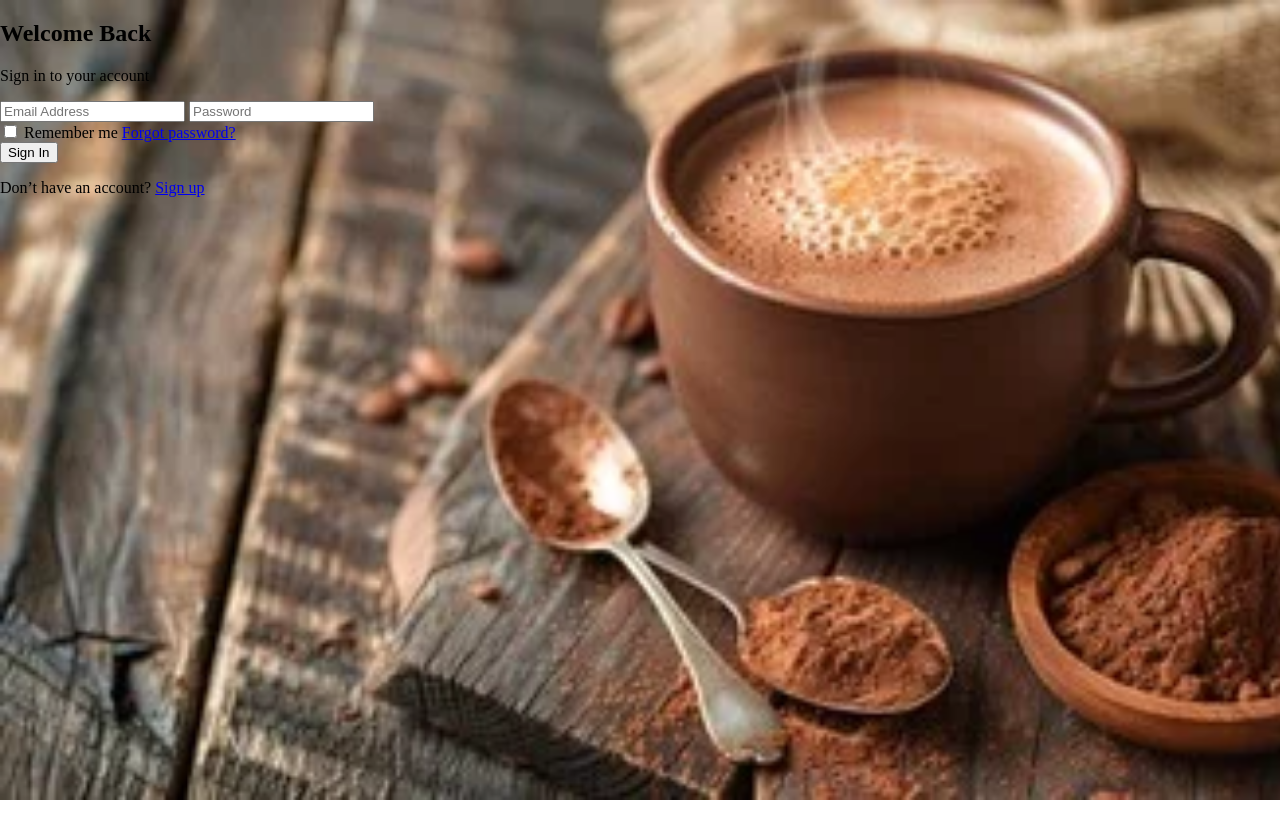
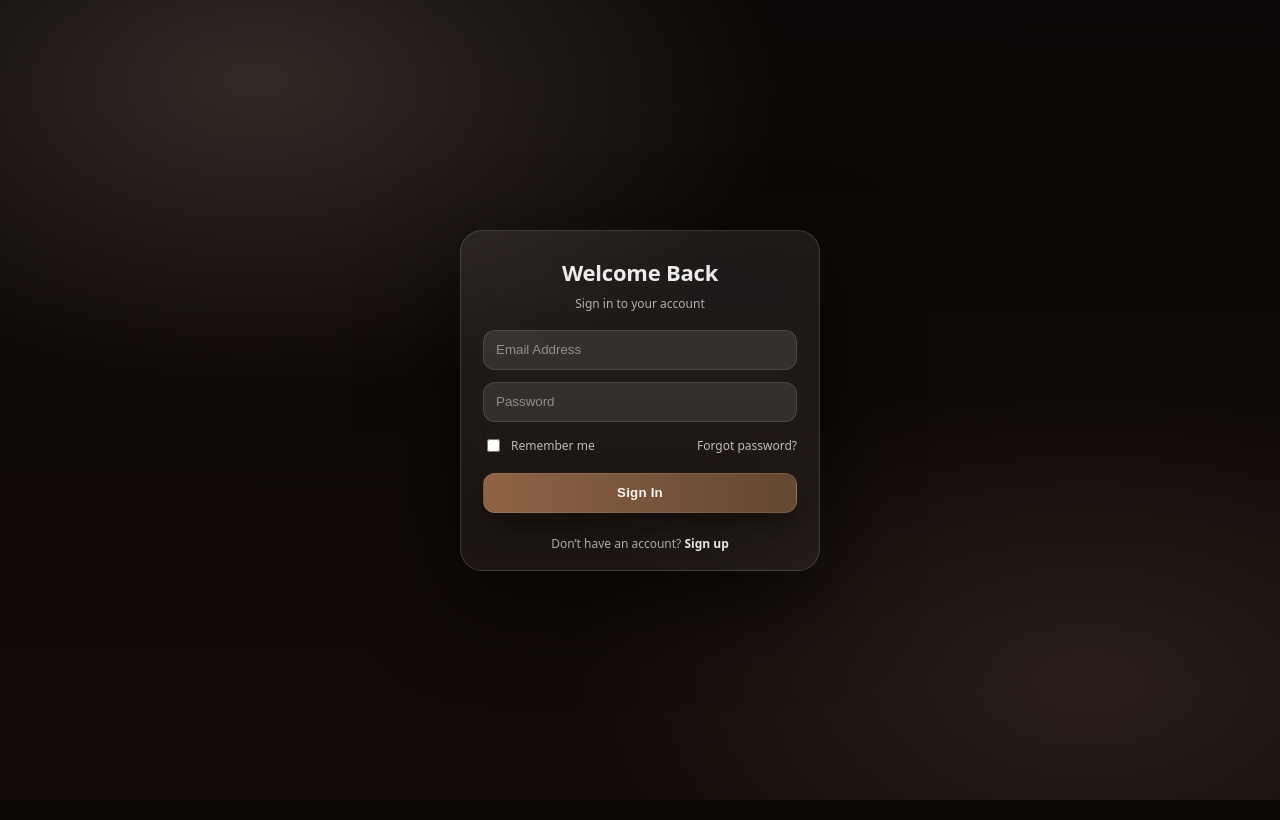
Before and after one commit to ChicknNWaffles/Capstone, a Flask app: template frontEnd/templates/login.html in a window 1280 px wide. Run offline with Flask 3, Linux system fonts and the light colour scheme; the template is opened without the code that fills it, so the values that code supplies are empty; parts of the project's set-up code (start-up, migrations or seed data) failed here and were passed over.

Commit message:
changed style

```diff
--- a/frontEnd/static/style.css
+++ b/frontEnd/static/style.css
@@ -1,28 +1,189 @@
-:root {
-    --bg_color_main-opaque: rgba(102, 73, 49, 1);
-    --bg_color_main-transparent: rgba(102, 73, 49, 0.5);
-    --bg_color_contrast-opaque: rgba(224, 199, 177, 1);
-    --bg_color_contrast-transparent: rgba(224, 199, 177, 0.5);
-    --bg_image_main: url("./hotcocoa.jpg");
-}
+:root{
+    /* HOT COCOA DARK THEME */
+    --bg0: #0b0706;              /* near-black */
+    --bg1: #130b08;              /* deep cocoa */
+    --card: rgba(255,255,255,0.08);
+    --card2: rgba(255,255,255,0.05);
+    --border: rgba(255,255,255,0.14);
 
-html{
+    --text: rgba(255,255,255,0.92);
+    --muted: rgba(255,255,255,0.66);
+
+    --input: rgba(255,255,255,0.10);
+    --inputBorder: rgba(255,255,255,0.12);
+
+    /* cocoa gradient button */
+    --btn1: rgba(150, 104, 72, 0.95);
+    --btn2: rgba(102, 73, 49, 0.98);
+
+    /* subtle warm glow (like steam) */
+    --glow1: rgba(224,199,177,0.18);
+    --glow2: rgba(255, 214, 170, 0.10);
+
+    --shadow: rgba(0,0,0,0.60);
+  }
+
+  *{ box-sizing:border-box; }
+
+  html, body{
     height:100%;
-    width:100%;
-}
+    margin:0;
+    font-family: system-ui, -apple-system, Segoe UI, sans-serif;
+  }
 
-body {
-    height: 100%;
+  .page{
+    color: var(--text);
+    background:
+      radial-gradient(900px 520px at 20% 10%, var(--glow1), transparent 60%),
+      radial-gradient(900px 520px at 85% 85%, var(--glow2), transparent 58%),
+      linear-gradient(180deg, var(--bg0), var(--bg1));
+  }
+
+  .wrap{
+    min-height:100vh;
+    display:grid;
+    place-items:center;
+    padding: 26px;
+  }
+
+  .card{
+    width: min(360px, 92vw);
+    border-radius: 22px;
+    padding: 26px 22px 18px;
+
+    background: linear-gradient(180deg, var(--card), var(--card2));
+    border: 1px solid var(--border);
+
+    backdrop-filter: blur(18px);
+    -webkit-backdrop-filter: blur(18px);
+
+    box-shadow: 0 30px 90px var(--shadow);
+  }
+
+  .title{
+    margin: 0;
+    text-align:center;
+    font-size: 22px;
+    font-weight: 800;
+    letter-spacing: -0.01em;
+  }
+
+  .sub{
+    margin: 8px 0 18px;
+    text-align:center;
+    font-size: 12px;
+    color: var(--muted);
+  }
+
+  .form{ display:grid; gap: 12px; }
+
+  .field{ display:block; }
+
+  .input{
     width: 100%;
-    margin:0px;
-    background-image: var(--bg_image_main);
-    background-repeat: no-repeat;
-    background-size: cover;
-}
+    height: 40px;
+    padding: 0 12px;
+    border-radius: 12px;
 
-#projectBar{
-    width: 100%;
-    height: 10%;
-    background-color: var(--bg_color_contrast-transparent);
-    backdrop-filter: blur(5px);
-}
+    border: 1px solid var(--inputBorder);
+    background: var(--input);
+
+    color: var(--text);
+    outline:none;
+  }
+
+  .input::placeholder{
+    color: rgba(255,255,255,0.46);
+  }
+
+  .input:focus{
+    border-color: rgba(224,199,177,0.34);
+    box-shadow: 0 0 0 3px rgba(224,199,177,0.14);
+  }
+
+
+
+  .row{
+    display:flex;
+    align-items:center;
+    justify-content: space-between;
+    gap: 10px;
+    margin-top: 2px;
+  }
+
+  .check{
+    display:flex;
+    align-items:center;
+    gap: 8px;
+    font-size: 12px;
+    color: rgba(255,255,255,0.70);
+  }
+
+  .link{
+    font-size: 12px;
+    color: rgba(255,255,255,0.72);
+    text-decoration:none;
+  }
+
+  .link:hover{ text-decoration: underline; }
+
+  .link.strong{
+    color: rgba(255,255,255,0.90);
+    font-weight: 750;
+  }
+
+  .btn{
+    height: 40px;
+    margin-top: 6px;
+    border-radius: 12px;
+    border: 1px solid rgba(255,255,255,0.10);
+
+    background: linear-gradient(90deg, var(--btn1), var(--btn2));
+    color: rgba(255,255,255,0.95);
+
+    font-weight: 800;
+    letter-spacing: 0.2px;
+    cursor:pointer;
+
+    box-shadow: 0 14px 30px rgba(0,0,0,0.38);
+    transition: transform .12s ease, filter .12s ease;
+  }
+
+  .btn:hover{
+    transform: translateY(-1px);
+    filter: brightness(1.05);
+  }
+
+  .divider{
+    margin: 8px 0 2px;
+    text-align:center;
+    color: rgba(255,255,255,0.52);
+    font-size: 11px;
+  }
+
+  .social{
+    display:grid;
+    grid-template-columns: 1fr 1fr;
+    gap: 10px;
+    margin-top: 8px;
+  }
+
+  .social-btn{
+    height: 36px;
+    border-radius: 12px;
+    border: 1px solid rgba(255,255,255,0.12);
+    background: rgba(255,255,255,0.06);
+    color: rgba(255,255,255,0.84);
+    cursor:pointer;
+  }
+
+  .social-btn:hover{
+    filter: brightness(1.08);
+  }
+
+  .foot{
+    margin: 10px 0 0;
+    text-align:center;
+    font-size: 12px;
+    color: rgba(255,255,255,0.64);
+  }
```
